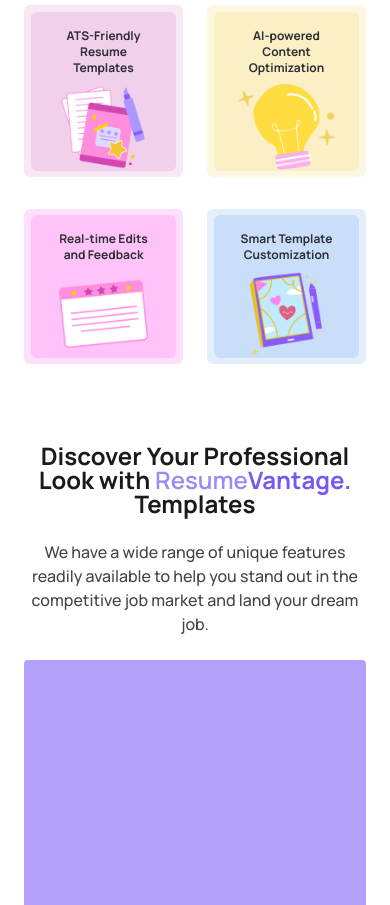
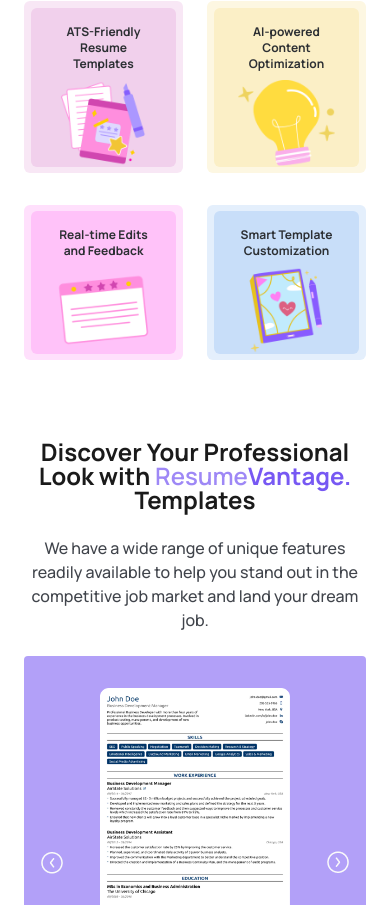
Before and after one commit to Lekanjoy/Resume-Vantage, a Next.js app: page / in a window 390 px wide. Shown: the part 1092-1997 px from the top of the page. Built offline with nearby package versions, Linux system fonts and the light colour scheme.

Commit message:
"Updated Button and Header components, refactored Discover component with new template data and added animations"

```diff
--- a/components/button/index.tsx
+++ b/components/button/index.tsx
@@ -7,7 +7,7 @@ const Button = ({ text }: { text: string }) => (
     href="/signup"
     className="w-fit flex items-center gap-x-2 py-3 px-5 bg-primary rounded-md text-white ease-in-out duration-300 lg:hover:bg-primary-100"
   >
-    <span className={`text-sm font-semibold lg:text-lg 2xl:text-xl`}>
+    <span className={`text-xs font-semibold lg:text-base sm:text-sm 2xl:text-lg`}>
       {text}
     </span>
     <Image src={arrow} alt="arrow Icon" />
--- a/components/header/index.tsx
+++ b/components/header/index.tsx
@@ -19,7 +19,7 @@ const Header = () => {
   };
 
   return (
-    <header className="fixed w-full left-0 top-0 px-6 py-4 bg-white shadow flex justify-between items-center cursor-pointer">
+    <header className="fixed z-10 w-full left-0 top-0 px-6 py-4 bg-white shadow flex justify-between items-center cursor-pointer">
       <Link href={'/'} className="relative text-sm z-10 md:text-2xl">
         <span className="font-medium text-primary-100">Resume</span>
         <span className="font-bold text-primary">Vantage.</span>
--- a/components/landing-page/discover/index.tsx
+++ b/components/landing-page/discover/index.tsx
@@ -1,24 +1,145 @@
-import React from 'react'
+"use client";
+import React, {  useState } from "react";
+import Image from "next/image";
+import { templatesData } from "@/data";
+import { AnimatePresence, motion } from "framer-motion";
+import template1 from "@/public/assets/landing-page/template-1.png";
+import template2 from "@/public/assets/landing-page/template-2.png";
+import template3 from "@/public/assets/landing-page/template-3.png";
+import circleArrow from "@/public/assets/landing-page/circle-arrow.png";
+import Button from "@/components/button";
 
 const Discover = () => {
+  const [templates] = useState(templatesData);
+  const [currentIndex, setCurrentIndex] = useState(0);
+  const [direction, setDirection] = useState(0);
+
+  // Handle Next template Click
+  const handleNextTemplate = () => {
+    setDirection(1);
+    setCurrentIndex((prevState) =>
+      prevState < templates.length - 1 ? prevState + 1 : (prevState = 0)
+    );
+  };
+
+  // Handle Previous Template Click
+  const handlePrevTemplate = () => {
+    setDirection(-1);
+    setCurrentIndex((prevState) =>
+      prevState > 0 ? prevState - 1 : (prevState = templates.length - 1)
+    );
+  };
+
+
+  const variants = {
+    enter: () => ({
+      x: direction > 0 ? 1000 : -1000,
+      opacity: 0,
+    }),
+    center: {
+      x: 0,
+      opacity: 1,
+    },
+    exit: () => ({
+      x: direction < 0 ? 1000 : -1000,
+      opacity: 0,
+    }),
+  };
+
   return (
-    <section className="w-full mt-20 flex flex-col justify-center items-center gap-y-6 lg:gap-y-8 2xl:gap-y-12">
+    <section className=" w-full my-20 flex flex-col justify-center items-center gap-y-6 lg:gap-y-8 2xl:gap-y-12">
       <div className="flex flex-col justify-center items-center text-center gap-y-6 lg:gap-y-8 2xl:gap-y-12">
         <h1 className="text-2xl text-secondary font-bold leading-[24px] lg:text-6xl  lg:leading-[60px] 2xl:text-8xl 2xl:leading-[96px]">
-        Discover Your Professional Look with {" "}
+          Discover Your Professional Look with{" "}
           <span className="font-semibold text-primary-100">Resume</span>
           <span className="text-primary">Vantage. </span>
           Templates
         </h1>
         <p className="text-secondary-100 font-medium lg:text-xl lg:font-semibold lg:max-w-[700px]">
-        We have a wide range of unique features readily available to help you stand out in the competitive job market and land your dream job.
+          We have a wide range of unique features readily available to help you
+          stand out in the competitive job market and land your dream job.
         </p>
       </div>
-      <div className="bg-[#B2A0F8] rounded w-full min-h-[400px]">
+      <div className="relative overflow-hidden z-[1] bg-[#B2A0F8] rounded w-full min-h-[430px] flex flex-col items-center gap-y-6 pt-8 px-[70px] lg:rounded-2xl lg:p-20">
+        {/* Mobile Templates Scroll */}
+        <div className="relative w-[190px] h-[265px] mb-6 lg:hidden">
+          <AnimatePresence initial={false} custom={currentIndex}>
+            <motion.div
+              key={currentIndex}
+              custom={currentIndex}
+              variants={variants}
+              initial="enter"
+              animate="center"
+              exit="exit"
+              transition={{
+                x: { type: "spring", stiffness: 50, damping: 20 },
+                opacity: { duration: 0.5 },
+              }}
+              className="absolute w-full h-full "
+            >
+              <Image
+                src={templates[currentIndex].img}
+                alt="template cv"
+                className="w-full h-full"
+              />
+              <p className="text-xs text-center font-bold text-[#FAFAFA] mt-3 lg:text-base lg:mt-4 2xl:text-lg">
+                {templates[currentIndex].text}
+              </p>
+            </motion.div>
+          </AnimatePresence>
+        </div>
+        <div className="hidden mb-6 lg:flex lg:mb-20 lg:gap-x-14">
+          <div className="w-[190px] h-[265px] lg:w-auto lg:h-auto">
+            <Image
+              src={template1}
+              alt="template cv"
+              className="w-full h-full"
+            />
+            <p className="text-xs text-center font-bold text-[#FAFAFA] mt-3 lg:text-base lg:mt-4 2xl:text-lg">
+              Simple Resume Template
+            </p>
+          </div>
 
+          <div className="w-[190px] h-[265px] lg:w-auto lg:h-auto">
+            <Image
+              src={template2}
+              alt="template cv"
+              className="w-full h-full"
+            />
+            <p className="text-xs text-center font-bold text-[#FAFAFA] mt-3 lg:text-base lg:mt-4 2xl:text-lg">
+              Creative Resume Template
+            </p>
+          </div>
+
+          <div className="w-[190px] h-[265px] lg:w-auto lg:h-auto">
+            <Image
+              src={template3}
+              alt="template cv"
+              className="w-full h-full"
+            />
+            <p className="text-xs text-center font-bold text-[#FAFAFA] mt-3 lg:text-base lg:mt-4 2xl:text-lg">
+              Professional Resume Template
+            </p>
+          </div>
+        </div>
+
+        <Button text={"Discover Other Resume Templates"} />
+        <div className="w-full absolute top-[45%] px-4 flex justify-between cursor-pointer lg:hidden">
+          <Image
+            src={circleArrow}
+            alt="arrow-left"
+            className="to rotate-180"
+            onClick={handlePrevTemplate}
+          />
+          <Image
+            src={circleArrow}
+            alt="arrow-right"
+            onClick={handleNextTemplate}
+          />
+        </div>
       </div>
-      </section>
-  )
-}
+    </section>
+  );
+};
 
-export default Discover
+export default Discover;
--- a/data/index.ts
+++ b/data/index.ts
@@ -1,3 +1,7 @@
+import template1 from "@/public/assets/landing-page/template-1.png";
+import template2 from "@/public/assets/landing-page/template-2.png";
+import template3 from "@/public/assets/landing-page/template-3.png";
+
 export const navItems: {
     name: string;
     href: string;
@@ -23,3 +27,22 @@ export const navItems: {
       href: "/pricing",
     },
   ];
+  export const templatesData = [
+    {
+      id: 0,
+      text: "Simple Resume Template",
+      img: template1,
+    },
+
+    {
+      id: 1,
+      text: "Creative Resume Template",
+      img: template2,
+    },
+
+    {
+      id: 2,
+      text: "Professional Resume Template",
+      img: template3,
+    },
+  ];
```
Also changed, not shown: public/assets/landing-page/circle-arrow.png (added).
